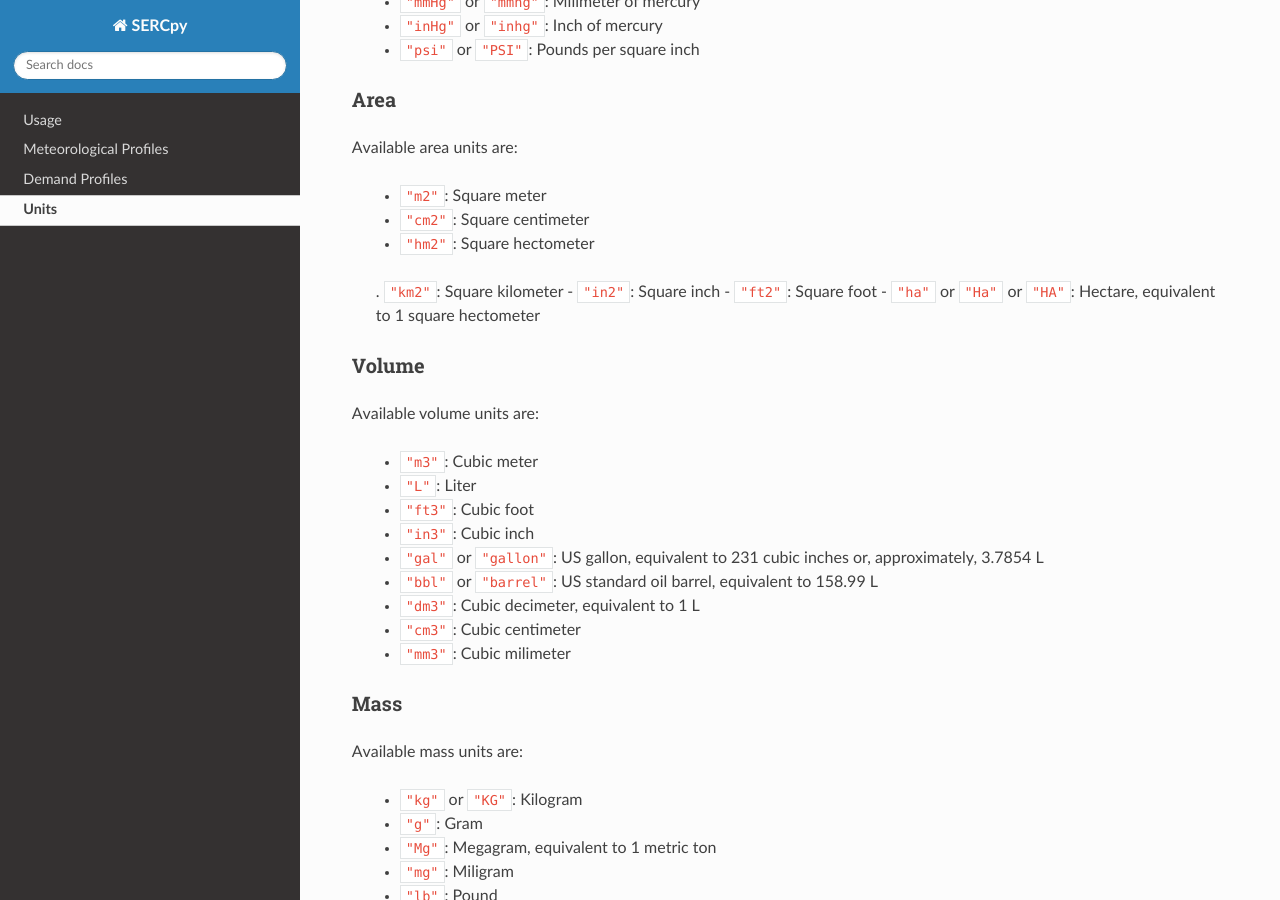
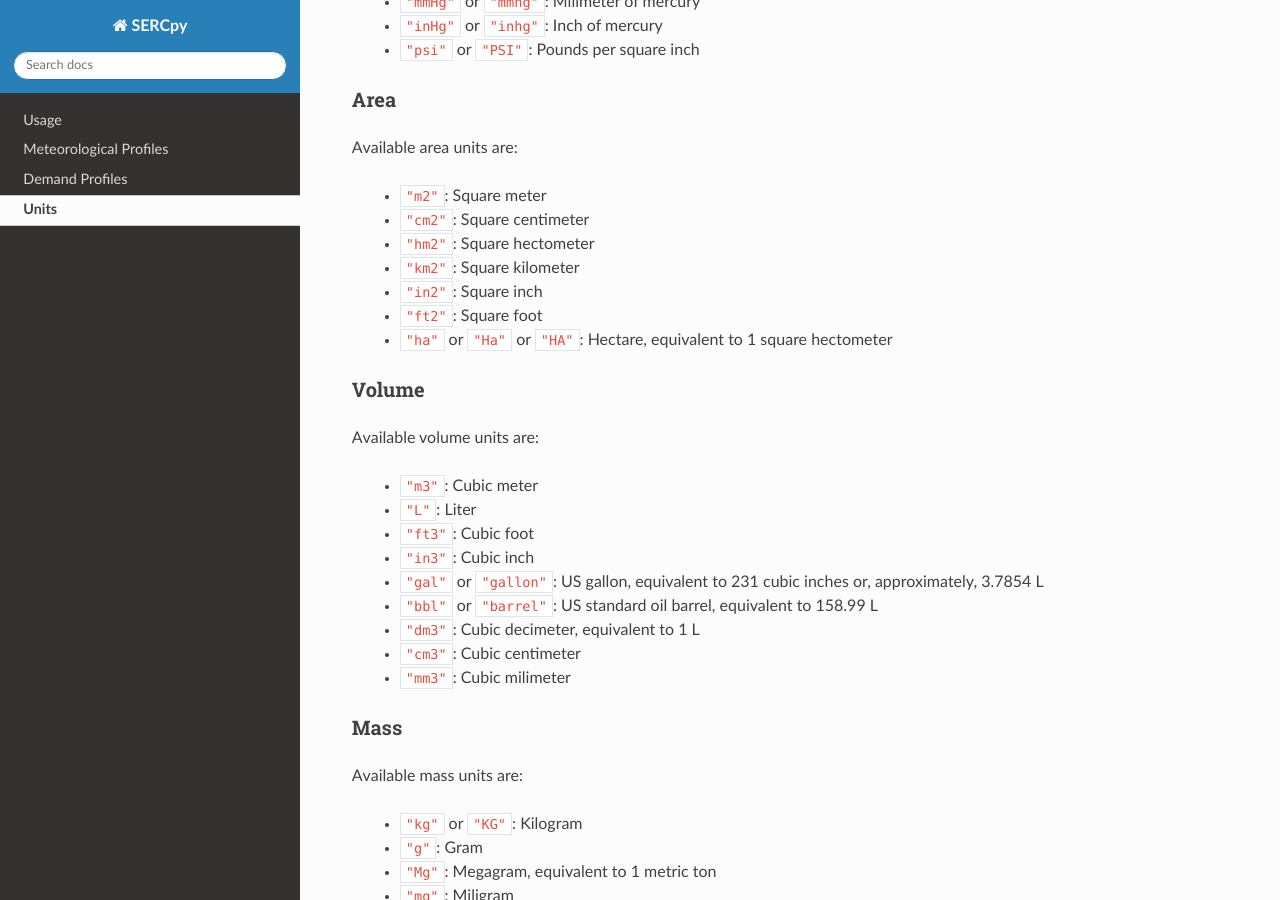
Before and after one commit to serc-chile/SERCpy, a Sphinx documentation site: the page built from docs/source/units.rst, in a window 1280 px wide and 900 px high, scrolled down 1602 px. Built offline with Sphinx 7.4.7 and the Read the Docs theme 3.1.0, drawn with Linux system fonts in a browser that asks for light colours; pages that are not in the unit, such as notebooks, are missing from menus.

```diff
--- a/docs/source/units.rst
+++ b/docs/source/units.rst
@@ -73,7 +73,7 @@ Available area units are:
   - `"m2"`: Square meter
   - `"cm2"`: Square centimeter
   - `"hm2"`: Square hectometer
-  . `"km2"`: Square kilometer
+  - `"km2"`: Square kilometer
   - `"in2"`: Square inch
   - `"ft2"`: Square foot
   - `"ha"` or `"Ha"` or `"HA"`: Hectare, equivalent to 1 square hectometer
```
